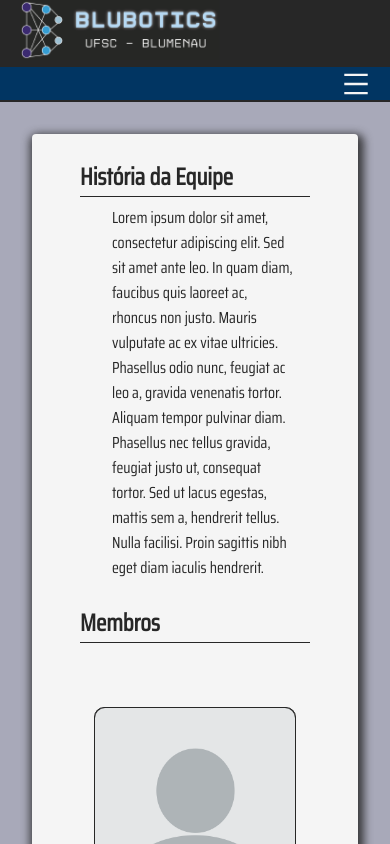
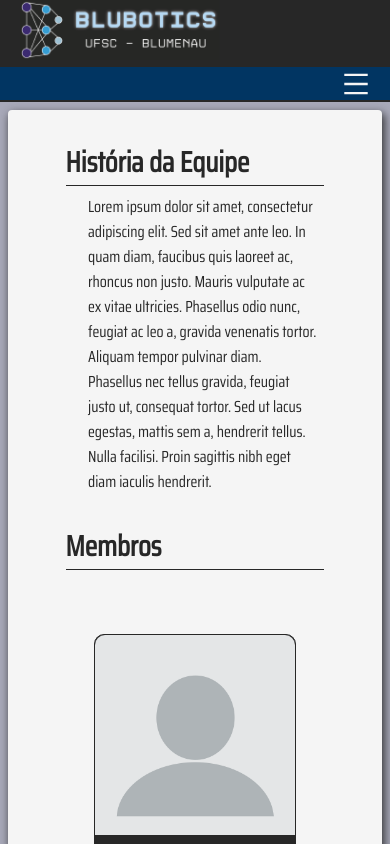
Before and after one commit to BrunoBronzeri/Blubotics, a React (Create React App) app: page /team in a window 390 px wide. Shown: the top 844 px of the page. Built offline with nearby package versions, Linux system fonts and the light colour scheme; the HTML template or start-up script is replaced by a standard one.

Commit message:
adj precontent border

```diff
--- a/src/components/pages/Mates.module.css
+++ b/src/components/pages/Mates.module.css
@@ -1,7 +1,7 @@
 .doc {
-    /* background-color: #0f142adf; */
+    background-color: #0f142adf;
     background-color: whitesmoke;
-    margin: 2em;
+    margin: 1.5em;
     border-radius: 4px;
     box-shadow: 2px 4px 8px 4px #272727d7;
 }
@@ -108,8 +108,13 @@
     .card_below {
         display: none;
     }
+    .doc {
+        margin: 0.5em;
+        box-shadow: 2px 4px 8px 1px #272727d7;
+    }
+
     .doc h1 {
-        font-size: 1.5em;
+        font-size: 1.8em;
         border-bottom: 1px solid #272727;
     }
     .doc p {
```
